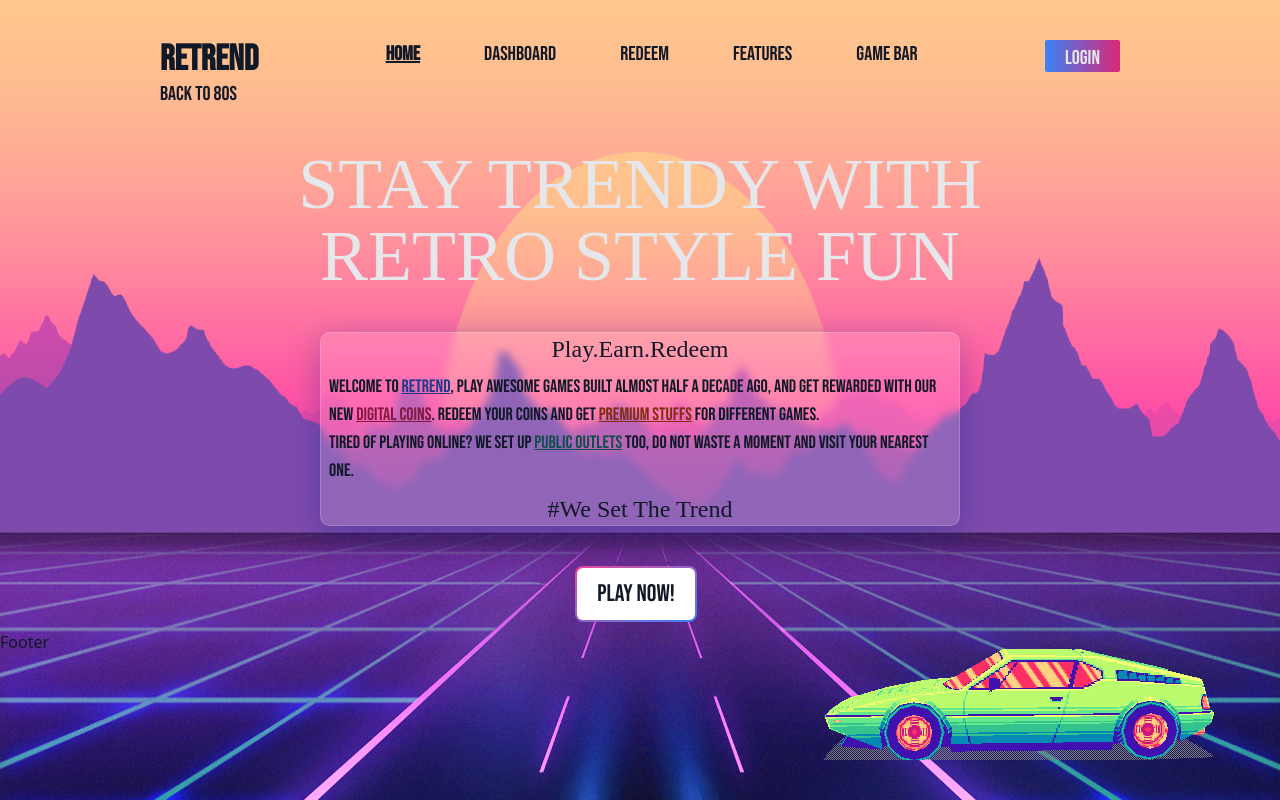
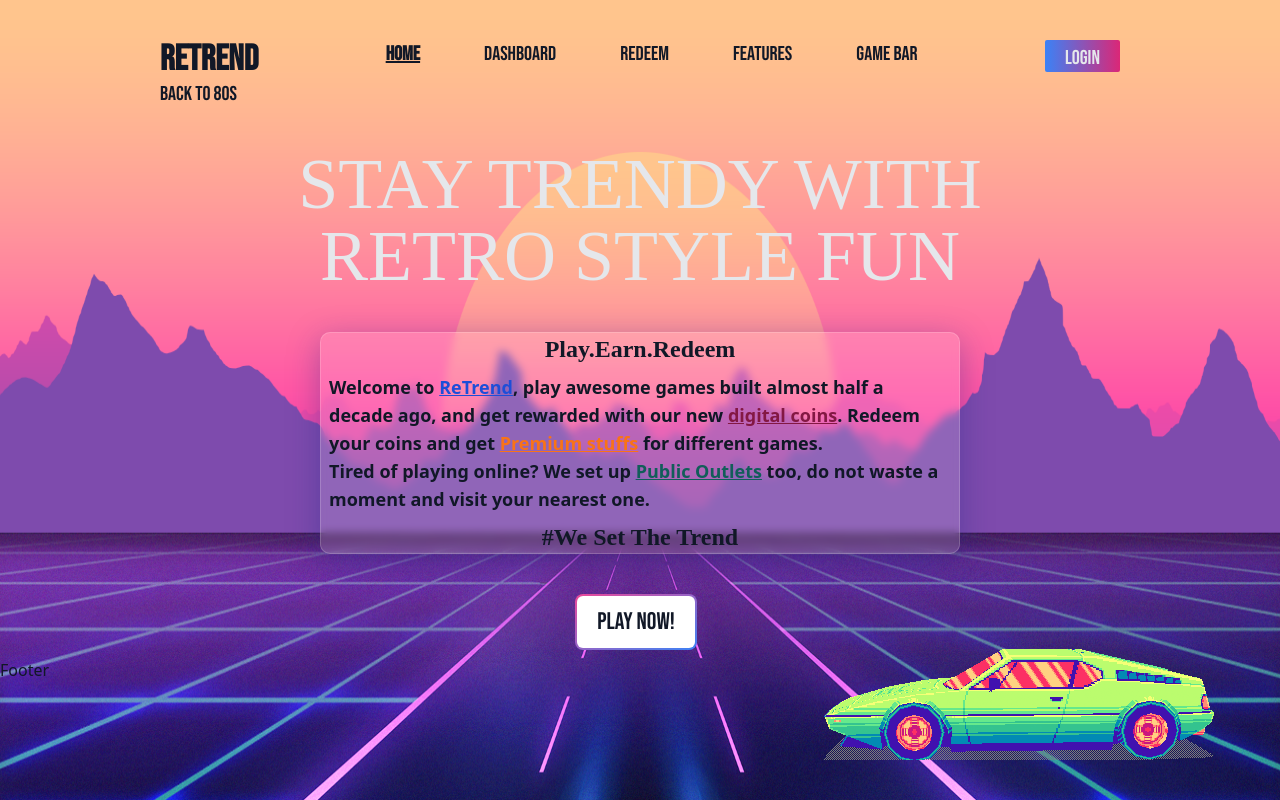
Before and after one commit to SpywarePersues/project-exun, a Next.js app: page / in a window 1280 px wide. Built offline with nearby package versions, Linux system fonts and the light colour scheme; a web font is replaced by a local one.

Commit message:
slight fix

```diff
--- a/pages/index.js
+++ b/pages/index.js
@@ -15,9 +15,9 @@ export default function Home() {
         <div className="landing-section">
           <p className="lg:text-7xl text-3xl font-Bungee text-center text-gray-200">STAY TRENDY WITH<br></br>RETRO STYLE FUN</p>
         </div>
-        <div className="lg:w-6/12 font-Bebas text-gray-900  text-lg mx-auto glassmorph my-10 w-11/12">
+        <div className="lg:w-6/12 font-sans font-semibold text-gray-900  text-lg mx-auto glassmorph my-10 w-11/12">
           <p className="font-Bungee text-2xl text-center">Play.Earn.Redeem</p>
-          <p className="p-2">Welcome to <span className="text-blue-900 underline">ReTrend</span>, play awesome games built almost half a decade ago, and get rewarded with our new <span className="text-pink-900 underline">digital coins</span>. Redeem your coins and get <span className="text-orange-900 underline">Premium stuffs</span> for different games.<br />Tired of playing online? We set up <span className="text-teal-900 underline">Public Outlets</span> too, do not waste a moment and visit your nearest one.</p>
+          <p className="p-2">Welcome to <span className="text-blue-700 underline">ReTrend</span>, play awesome games built almost half a decade ago, and get rewarded with our new <span className="text-pink-900 underline">digital coins</span>. Redeem your coins and get <span className="text-orange-500 underline">Premium stuffs</span> for different games.<br />Tired of playing online? We set up <span className="text-teal-800 underline">Public Outlets</span> too, do not waste a moment and visit your nearest one.</p>
           <p className="font-Bungee text-center text-2xl">#We Set The Trend</p>
         </div>
         <div className="text-center">
--- a/pages/login.js
+++ b/pages/login.js
@@ -20,6 +20,7 @@ function login() {
     const signUpWithGoogle = () => {
         signInWithPopup(auth, googleProvider)
         .then((response) => {
+            console.log(response.user)
             localStorage.setItem('Token', response.user.accessToken)
             localStorage.setItem('Name', response.user.displayName)
             localStorage.setItem('PFP', response.user.photoURL)
--- a/pages/redeem/index.js
+++ b/pages/redeem/index.js
@@ -8,7 +8,7 @@ import Link from 'next/link';
 
 export default function index(){
     const router = UseRouter()
-    const databaseRef = collection(db, 'Deal of the day items')
+    const databaseRef = collection(db, 'redeem')
     const databaseRef2 = collection(db, 'accounts')
     const [firedata, setFiredata] = UseState([])
     const [email, setEmail] = UseState("")
@@ -58,8 +58,8 @@ export default function index(){
                 {firedata.map((data) => {
                     return(
                         <div key={data.id} className="glassmorph md:mx-10 mx-4 w-11/12 rounded-lg hover:scale-105 transition-scale duration-300 my-3 p-4">
-                            <img src={data.image} className="rounded-md" alt='' />
-                            <h1 className='md:text-4xl font-bold my-2 mt-4 mx-4 font-Bebas text-2xl text-gray-300'>{data.name}</h1>
+                            <img src={data.image} className="rounded-md w-full h-52" alt='' />
+                            <h1 className='font-bold my-2 mt-4 mx-4 font-mono text-xl text-gray-200'>{data.name}</h1>
                             <h1 className='my-4 mx-4 text-gray-300 font-Bebas md:text-xl'>💰 {data.price}</h1>
                             <button className="font-Bebas text-center button mt-2 bg-gradient-to-r from-blue-500 to-pink-600 px-5 text-gray-200 w-fit mx-4 py-2 my-3 rounded-md text-xl" onClick={async () => {
                                 if(balance >= data.price){
```
